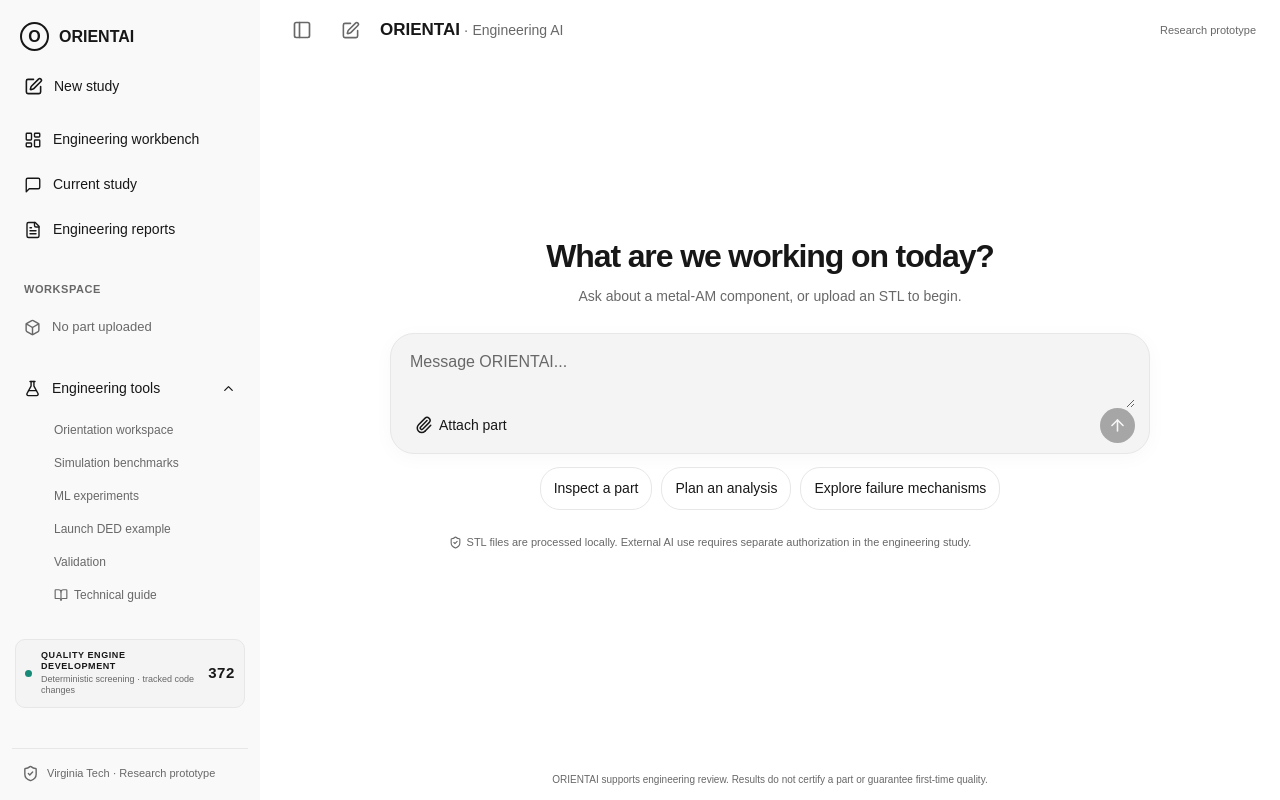
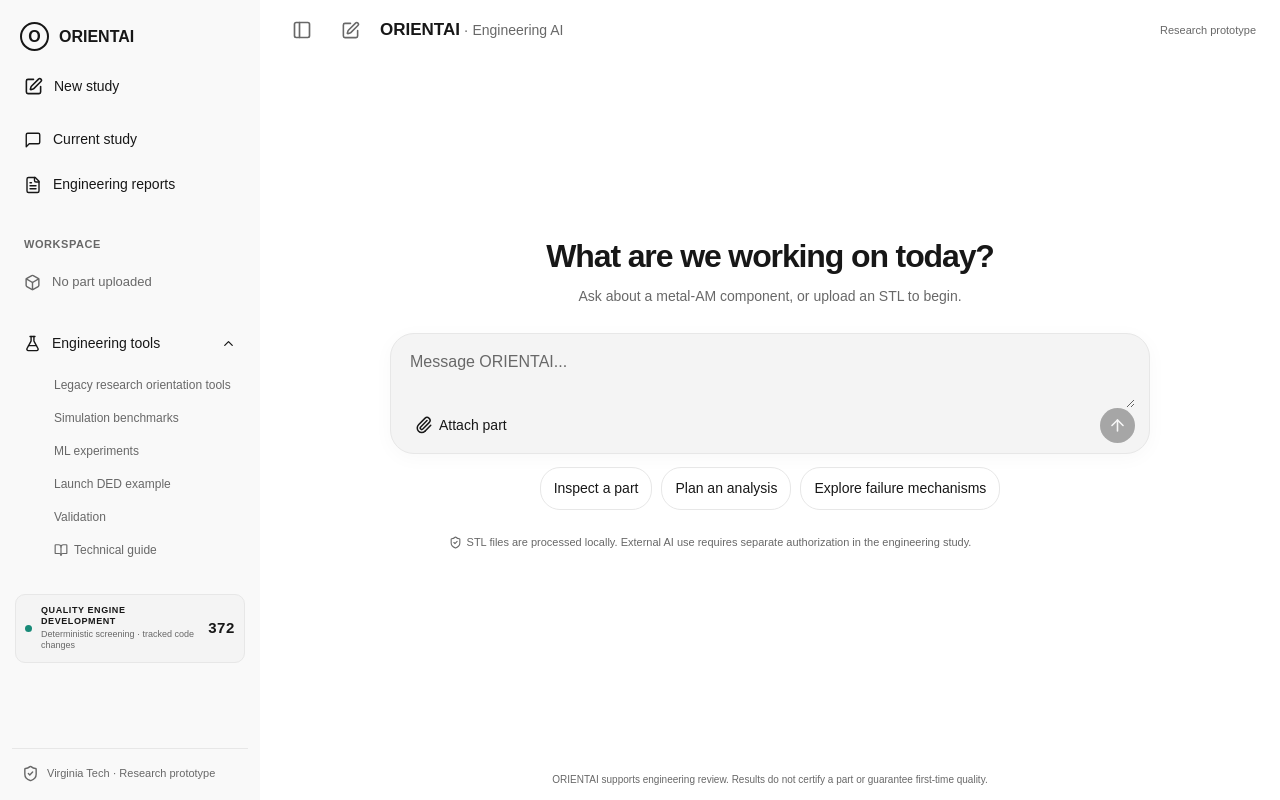
Before and after one commit to Wickey23/boeing-vt-am-first-time-quality, a Next.js app: page / in a window 1280 px wide. Both pictures are taken after a click on the heading "Engineering tools". Built offline with nearby package versions, Linux system fonts and the light colour scheme.

Commit message:
fix(navigation): make the current ORIENTAI workbench the primary workflow

```diff
--- a/components/v2/ChatAppShell.tsx
+++ b/components/v2/ChatAppShell.tsx
@@ -30,7 +30,7 @@ export default function ChatAppShell({children,title="ORIENTAI"}:{children:React
   analysis.startUploadedProject();
   if(typeof window!=="undefined")window.dispatchEvent(new Event("orientai-new-study"));
   setMobileOpen(false);
-  router.push(professional?"/copilot/workbench":"/");
+  router.push("/copilot/workbench");
  };
  const toggle=()=>{
   if(typeof window!=="undefined"&&window.matchMedia("(max-width: 780px)").matches)setMobileOpen(v=>!v);
@@ -47,7 +47,7 @@ export default function ChatAppShell({children,title="ORIENTAI"}:{children:React
   {mobileOpen&&<button className="oaScrim" aria-label="Close sidebar" onClick={()=>setMobileOpen(false)}/>}
   <aside id="oa-workbench-navigation" className={"oaSidebar"+(mobileOpen?" oaMobileOpen":"")} aria-label="Workspace sidebar">
    <div className="oaSidebarTop">
-    <Link href="/" className="oaBrand" onClick={()=>setMobileOpen(false)} title="ORIENTAI home">
+    <Link href="/copilot/workbench" className="oaBrand" onClick={()=>setMobileOpen(false)} title="ORIENTAI home">
      <span className="oaBrandSymbol">O</span><span className="psBrandStack"><span className="oaBrandText">ORIENTAI</span>{professional&&<small>Engineering AI for<br/>Metal Additive Manufacturing</small>}</span>
     </Link>
     <button className="oaMobileClose" aria-label="Close sidebar" onClick={()=>setMobileOpen(false)}><X size={20}/></button>
@@ -56,8 +56,8 @@ export default function ChatAppShell({children,title="ORIENTAI"}:{children:React
     <SquarePen size={19}/><span className="oaNavText">New study</span>
    </button>
    <nav className="oaNavigation" aria-label="Primary navigation">
-    {professional?nav("/copilot/workbench","Current study",MessageSquare):nav("/copilot/workbench","Engineering workbench",LayoutDashboard)}
-    {!professional&&nav("/copilot","Current study",MessageSquare)}
+    {nav("/copilot/workbench","Current study",MessageSquare)}
+
     {nav("/report","Engineering reports",FileText)}
    </nav>
    <div className="oaSidebarSection">
@@ -69,7 +69,7 @@ export default function ChatAppShell({children,title="ORIENTAI"}:{children:React
    <details className="oaAdvanced">
     <summary aria-label="Engineering tools" title="Engineering tools" onClick={e=>{if(professional&&collapsed){e.preventDefault();setCollapsed(false);}}}><FlaskConical size={17}/><span className="oaNavText">Engineering tools</span><ChevronDown className="oaAdvancedArrow" size={15}/></summary>
     <div className="oaAdvancedLinks">
-     <Link href="/orientation" onClick={()=>setMobileOpen(false)}>Orientation workspace</Link>
+     <Link href="/orientation" onClick={()=>setMobileOpen(false)}>Legacy research orientation tools</Link>
      <Link href="/simulation/benchmarks" onClick={()=>setMobileOpen(false)}>Simulation benchmarks</Link>
      <Link href="/ml" onClick={()=>setMobileOpen(false)}>ML experiments</Link>
      <Link href="/orientation?example=ded" onClick={()=>setMobileOpen(false)}>Launch DED example</Link>
@@ -79,7 +79,7 @@ export default function ChatAppShell({children,title="ORIENTAI"}:{children:React
    </details>
    {!professional&&<EngineeringBuildTicker/>}
    {professional&&<div className="psSidebarLinks">
-    <Link href="/copilot/advanced" title="Engineering settings" aria-label="Engineering settings" onClick={()=>setMobileOpen(false)}><Settings2 size={16}/> Engineering settings</Link>
+    <Link href="/copilot/advanced" title="Engineering settings" aria-label="Engineering settings" onClick={()=>setMobileOpen(false)}><Settings2 size={16}/> Advanced research studies</Link>
     <Link href="/how-it-works" title="Help and support" aria-label="Help and support" onClick={()=>setMobileOpen(false)}><HelpCircle size={16}/> Help & support</Link>
    </div>}
    <div className="oaSidebarFooter">
```
